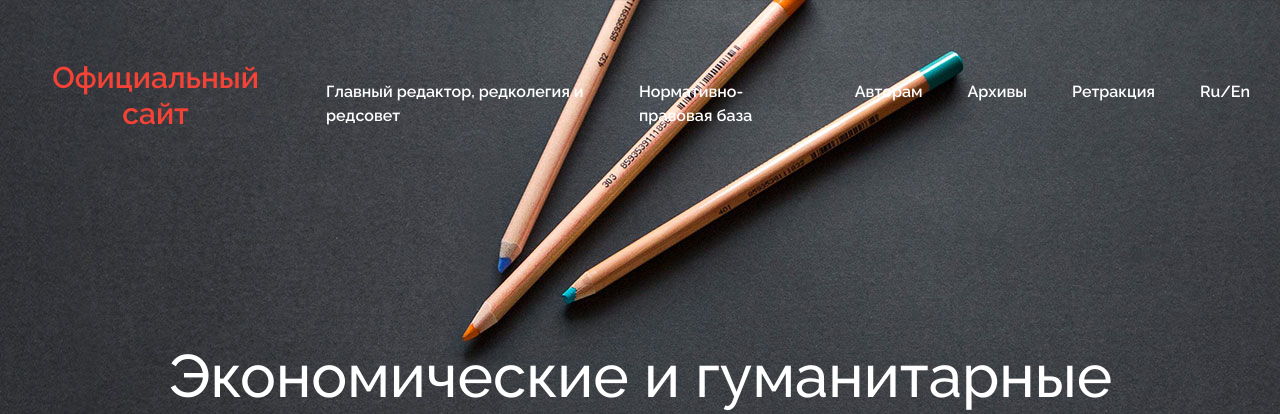
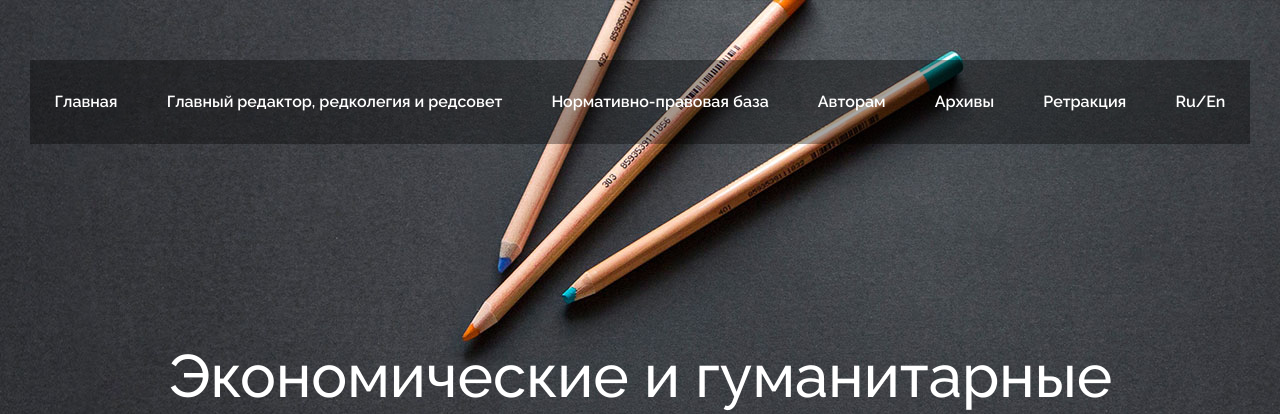
Before and after one commit to kama-kmw/cegr-website, a PHP site: page / in a window 1280 px wide. Shown: the top 414 px of the page. Run offline with PHP 8.4, Linux system fonts and the light colour scheme.

Commit message:
редактировал меню

```diff
--- a/css/style.css
+++ b/css/style.css
@@ -317,10 +317,16 @@ ol {
   color: #fff;
 }
 
+.main-menu {
+  width: 100%;
+  background-color: rgba(0, 0, 0, 0.35);
+
+}
+
 .main-menu__items {
   list-style: none;
   display: flex;
-  align-items: flex-start;
+  justify-content: space-around;
   position: relative;
 }
 
@@ -333,9 +339,8 @@ ol {
   display: inline-block;
   font-size: 16px;
   color: #fff;
-  margin-left: 45px;
   font-weight: 600;
-  padding: 20px 0 5px;
+  padding: 30px 0;
 }
 
 /* .main-menu ul li a:hover {
@@ -360,13 +365,13 @@ ol {
   border-bottom: 1px solid #e5e5e5;
 	width: 100%;
 	display: block;
-  background-color: rgba(0, 0, 0, 0.45);
+  background-color: rgba(0, 0, 0, 0.85);
 }
 
 
 .sub-menu li a:hover {
   color: rgb(245, 244, 244);
-  background-color: rgba(0, 0, 0, 0.65);
+  /* background-color: rgba(0, 0, 0, 0.65); */
 }
 
 .main-menu ul li:hover .sub-menu  {
--- a/index.html
+++ b/index.html
@@ -38,18 +38,21 @@
 	<header class="header-section">
 		<div class="container-box">
 			<div class="header-box">
-				<div class="logo-block">
+				<!-- <div class="logo-block">
             <a href="" class="menu__link">
               <h3 class="logo__title">Официальный сайт
 							</h3>
-							<!-- <h3 class="logo__title">журнала
-							</h3> -->
+							<h3 class="logo__title">журнала
+							</h3>
             </a>
-        </div>
+        </div>			 -->
 				<nav class="main-menu">
 						<ul class="main-menu__items">
 							<li>
-								<a href="index.html">Главный редактор, редколегия и редсовет</a>
+								<a href="#">Главная</a>
+							</li>
+							<li>
+								<a href="#">Главный редактор, редколегия и редсовет</a>
 							</li>
 							<li>
 								<a href="#">Нормативно-правовая база</a>
@@ -59,7 +62,7 @@
 									<li><a href="#s3">Правила направления, рецензирования и опубликование научных статей</a></li>
 								</ul>
 							</li>
-							<li><a href="courses.html">Авторам</a>
+							<li><a href="#">Авторам</a>
 								<ul class="sub-menu">
 									<li><a href="#s1">Авторам</a></li>
 									<li><a href="#s2">Договор о передачи прав на опубликование</a></li>
@@ -69,13 +72,13 @@
 									<li><a href="#s3">Этический кодекс</a></li>
 								</ul>
 							</li>
-							<li><a href="blog.html">Архивы</a>
+							<li><a href="#">Архивы</a>
 								<ul class="sub-menu">
 									<li><a href="#s1">2019</a></li>
 									<li><a href="#s2">2020</a></li>
 									<li><a href="#s3">2021</a></li>
 								</ul></li>
-							<li><a href="contact.html">Ретракция</a></li>
+							<li><a href="#">Ретракция</a></li>
 							<li><a href="#">Ru/<span>En</span></a></li>
 						</ul>
 				</nav>
```
